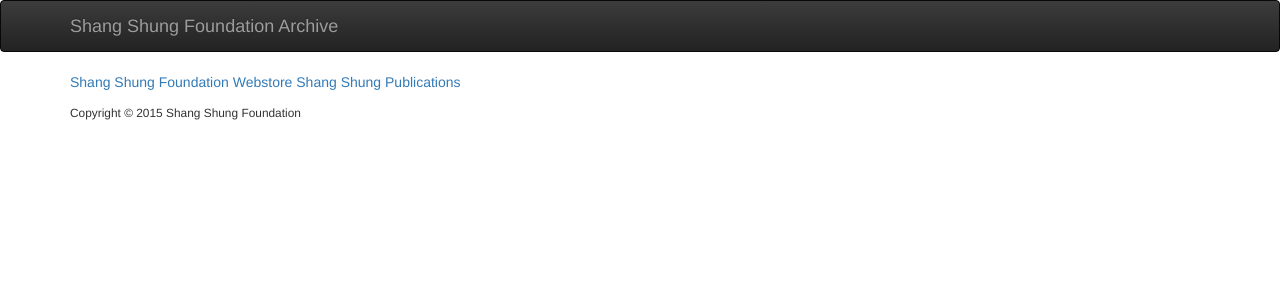
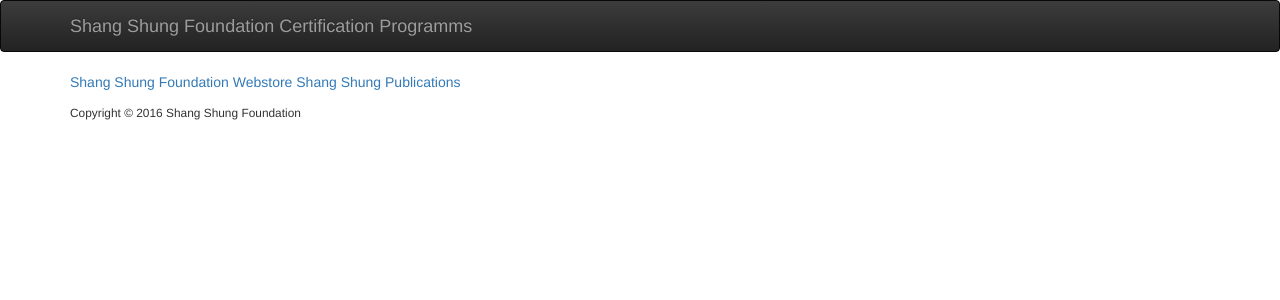
Before and after one commit to ShangShungFoundation/cert, a Django app: template cert/templates/base.html in a window 1280 px wide. Shown: the top 300 px of the page. Run offline with Django 3.2, Linux system fonts and the light colour scheme; the template is opened without the code that fills it, so the values that code supplies are empty; some libraries are stand-ins or nearby versions; some web fonts are replaced.

Commit message:
changes template to SSF Cert

```diff
--- a/cert/templates/base.html
+++ b/cert/templates/base.html
@@ -5,7 +5,7 @@
     <meta charset="utf-8" />
     <meta http-equiv="X-UA-Compatible" content="IE=edge">
     <meta name="viewport" content="width=device-width, initial-scale=1">
-    <title>{% block page_title %}SSF Archive{% endblock %}</title>
+    <title>{% block page_title %}SSF Certification Programms{% endblock %}</title>
 
     <!-- Latest compiled and minified CSS -->
     <link rel="stylesheet" href="https://maxcdn.bootstrapcdn.com/bootstrap/3.2.0/css/bootstrap.min.css">
@@ -32,9 +32,9 @@
     <div class="container">
       <div class="navbar-header">
         <button type="button" class="navbar-toggle collapsed" data-toggle="collapse" data-target=".navbar-collapse">
-          <span class="sr-only">Shang Shung Foundation Archive</span>
+          <span class="sr-only">Shang Shung Foundation Certification Programms</span>
         </button>
-        <a class="navbar-brand" href="#">Shang Shung Foundation Archive</a>
+        <a class="navbar-brand" href="#">Shang Shung Foundation Certification Programms</a>
       </div>
     </div>
   </div>
@@ -69,7 +69,7 @@
                 <a href="http://www.shangshungpublications.org/">Shang Shung Publications</a>
               </p>
               <div class="footer-notice">
-                <p><small>Copyright © 2015 Shang Shung Foundation</small></p>
+                <p><small>Copyright © 2016 Shang Shung Foundation</small></p>
               </div>
             </div>
         </div>
```
